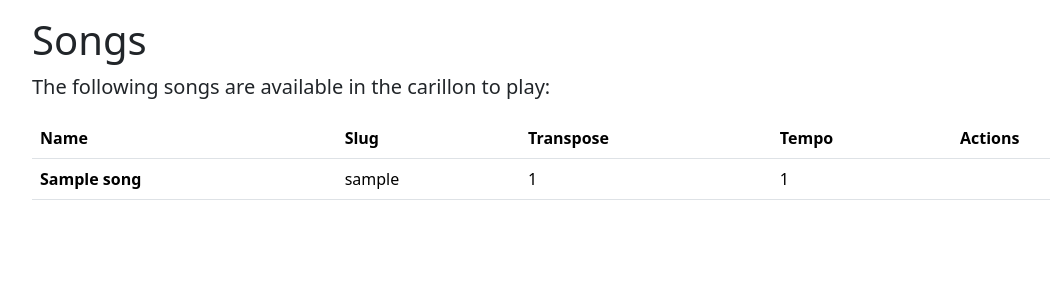
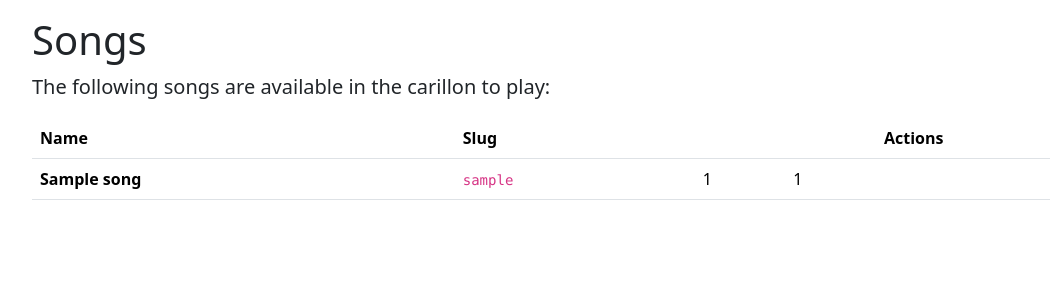
Before and after one commit to MatthiasGi/kampanile3, a Django app: page /songs/ in a window 1280 px wide. Shown: the part 56-356 px from the top of the page, without its empty margins (50-1100 px from the left). Run offline with Django 5.2, Linux system fonts and the light colour scheme; tables that the repository leaves empty hold one stand-in row (values such as "Sample post"); some libraries are stand-ins or nearby versions.

Commit message:
Erstere Verschönerungen

```diff
--- a/kampanile3/frontend/templates/carillon/song_list.html
+++ b/kampanile3/frontend/templates/carillon/song_list.html
@@ -10,8 +10,8 @@
       <tr>
         <th scope="col">{% translate "Name" %}</th>
         <th scope="col">{% translate "Slug" %}</th>
-        <th scope="col">{% translate "Transpose" %}</th>
-        <th scope="col">{% translate "Tempo" %}</th>
+        <th scope="col"><span class="mdi mdi-music-accidental-sharp" title="{% trans "Transpose" %}" data-bs-toggle="tooltip"></span></th>
+        <th scope="col"><span class="mdi mdi-metronome" title="{% trans "Tempo" %}" data-bs-toggle="tooltip"></span></th>
         <th scope="col">{% translate "Actions" %}</th>
       </tr>
     </thead>
@@ -19,7 +19,7 @@
       {% for song in object_list %}
         <tr>
           <th scope="row">{{ song.name }}</th>
-          <td>{{ song.slug }}</td>
+          <td><code>{{ song.slug }}</code></td>
           <td>{{ song.transpose }}</td>
           <td>{{ song.tempo }}</td>
           <td></td>
--- a/kampanile3/frontend/templates/frontend/base.html
+++ b/kampanile3/frontend/templates/frontend/base.html
@@ -36,6 +36,12 @@
       {% block content %}{% endblock %}
     </div>
     <script src="{% static "bootstrap/dist/js/bootstrap.bundle.min.js" %}"></script>
+    <script>
+      var tooltipTriggerList = [].slice.call(document.querySelectorAll('[data-bs-toggle="tooltip"]'))
+      var tooltipList = tooltipTriggerList.map(function (tooltipTriggerEl) {
+        return new bootstrap.Tooltip(tooltipTriggerEl)
+      })
+    </script>
     {% block extra_body %}{% endblock %}
   </body>
 </html>
```
